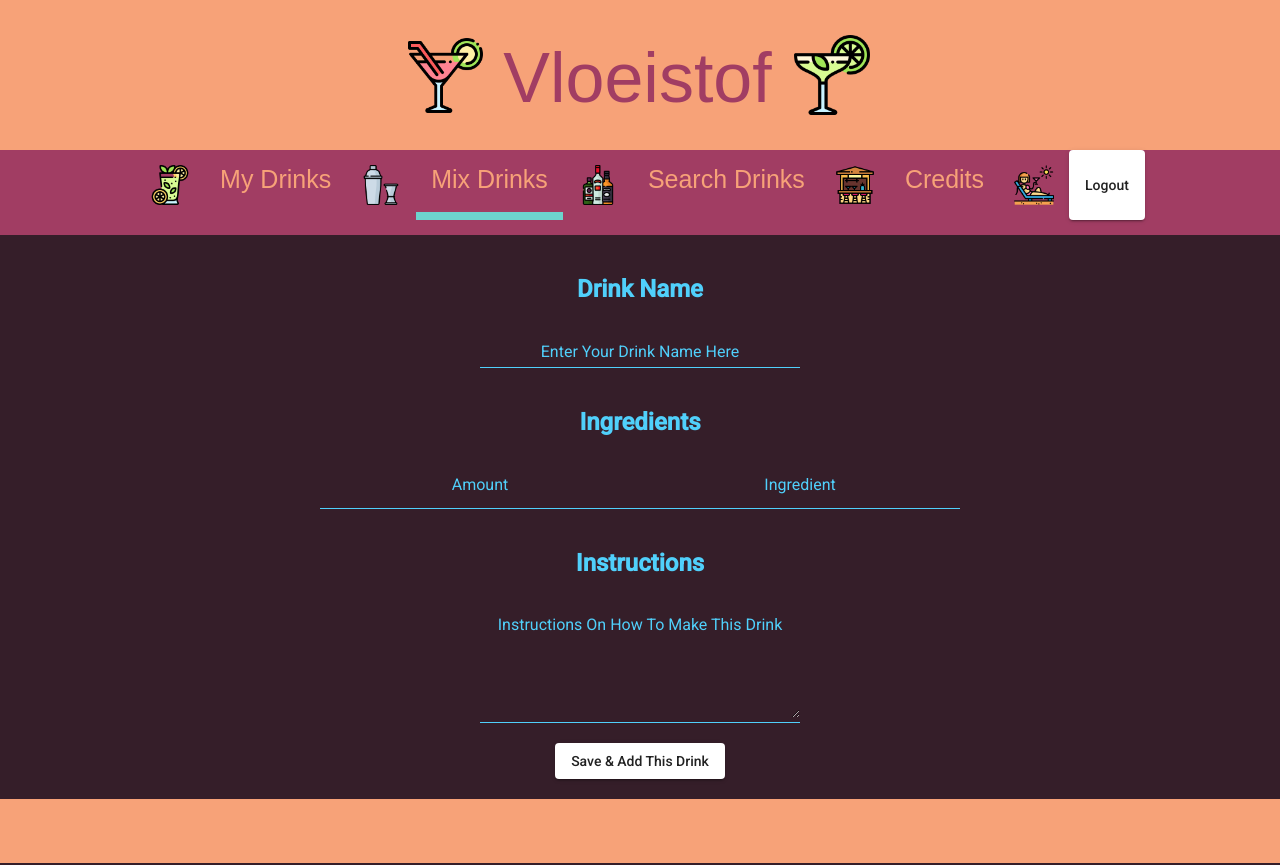
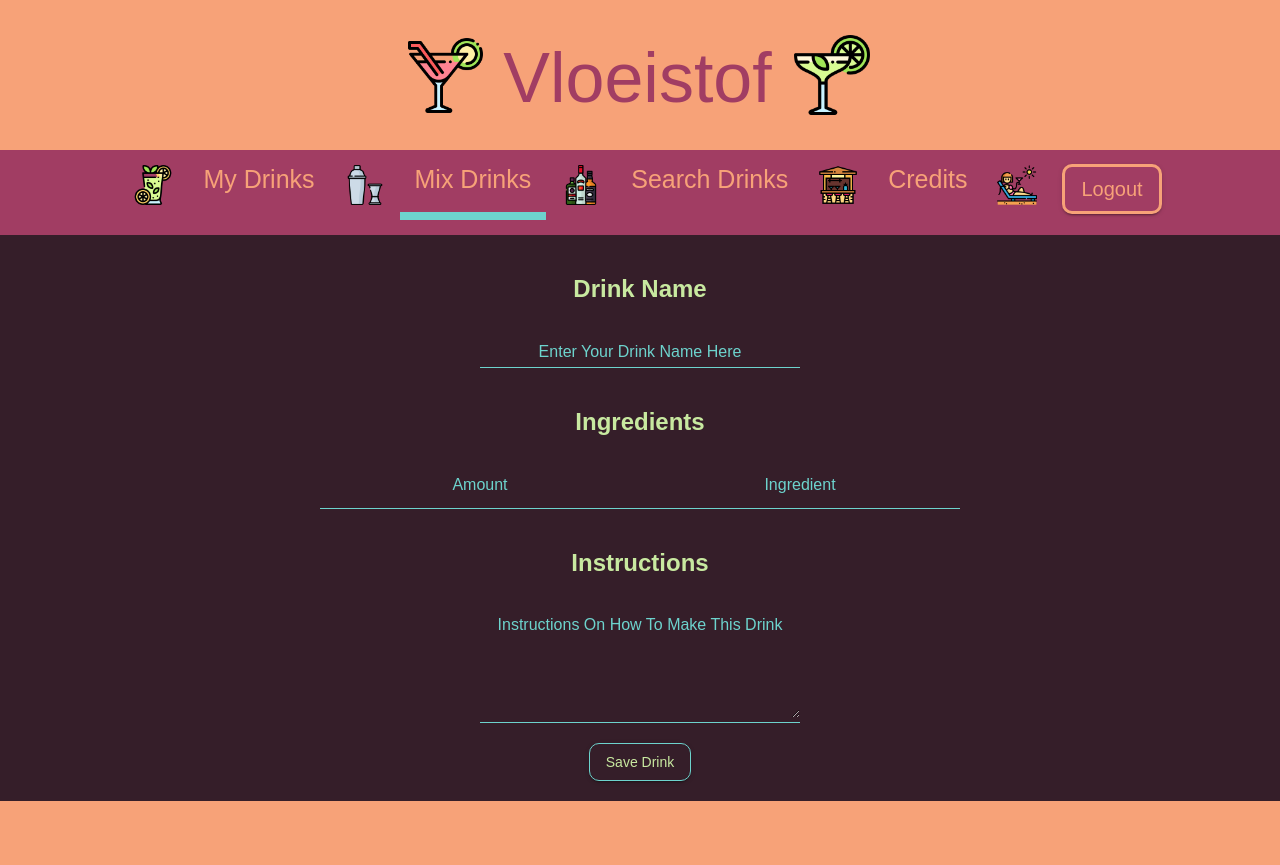
Before and after one commit to etdr/vloeistof, an Angular app: page /mix in a window 1280 px wide. Built offline with nearby package versions, Linux system fonts and the light colour scheme; sample sign-in values are in the browser's storage; a web font is replaced by a local one.

Commit message:
styling on mix page not complete

```diff
--- a/src/app/mix/mix.component.html
+++ b/src/app/mix/mix.component.html
@@ -68,7 +68,7 @@
     </div>
 
     <div class="addDrinkButton">
-        <button mat-raised-button type="button" (click)="addDrink()">Save & Add This Drink</button>
+        <button id="mixButton" mat-raised-button type="button" (click)="addDrink()">Save Drink</button>
     </div>
 
 </div>
--- a/src/app/mix/mix.component.scss
+++ b/src/app/mix/mix.component.scss
@@ -32,6 +32,7 @@
 mat-form-field {
     min-width: 25vw;
     text-align: center;
+    font-family: var(--font-four);
 }
 
 textarea {
@@ -41,29 +42,44 @@ textarea {
 }
 
 ::ng-deep .mat-form-field-underline {
-    background-color: #50d0fb !important;
+    background-color: var(--teal) !important;
   }
 
   ::ng-deep .mat-form-field-label {
-    color: #50d0fb !important;
+    color: var(--teal) !important;
   }
 
   ::ng-deep .mat-form-field.mat-focused .mat-form-field-outline {
-    color: #50d0fb !important;
+    color: var(--teal) !important;
   }
 
   ::ng-deep .mat-form-field .mat-form-field-outline {
-    color: #50d0fb !important;
+    color: var(--teal) !important;
   }
 
   ::ng-deep .mat-form-field .mat-input {
-    color: #50d0fb !important;
+    color: var(--teal) !important;
   }
 
   input {
       color: white;
+      font-family: var(--font-four);
   }
 
   h2 {
-      color: #50d0fb;
+      color: var(--lime);
+      font-family: var(--font-two);
   }
+
+  #mixButton {
+    background-color: var(--darkPlum);
+    color: var(--lime);
+    border: 1px solid var(--teal);
+    border-radius: 10px;
+    font-family: var(--font-two);
+  }
+
+  textarea {
+    color: white;
+    font-family: var(--font-four);
+  }
--- a/src/app/navbar/navbar.component.html
+++ b/src/app/navbar/navbar.component.html
@@ -14,6 +14,6 @@
     <li><img id="bar" src="../../assets/bar.png"></li>
     <li routerLinkActive="active-link"><a routerLink="/credits">Credits</a></li>
     <li><img id="beach" src="../../assets/beach.png"></li>
-    <button mat-raised-button (click)="logout()">Logout</button>
+    <button mat-raised-button id="logoutButton" (click)="logout()">Logout</button>
   </ul>
 </nav>
--- a/src/app/navbar/navbar.component.scss
+++ b/src/app/navbar/navbar.component.scss
@@ -94,3 +94,15 @@ li a {
 .active-link {
   border-bottom: solid var(--teal) 8px;
 }
+
+#logoutButton {
+  background-color: var(--plum);
+  color: var(--orange);
+  height: 50px;
+  margin-top: 14px;
+  font-size: 20px;
+  font-family: var(--font-two);
+  margin-left: 10px;
+  border: 3px solid var(--orange);
+  border-radius: 10px;
+}
```
